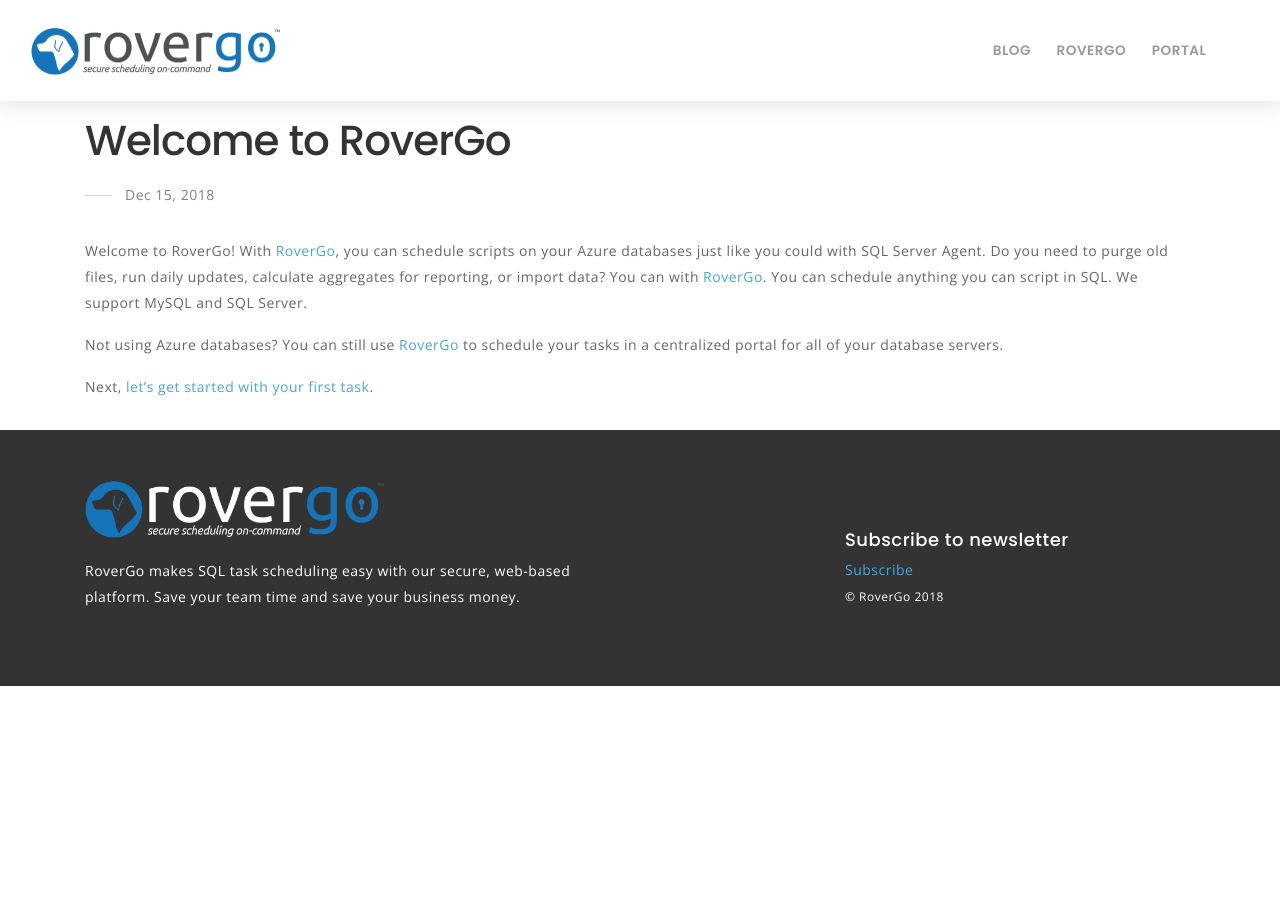
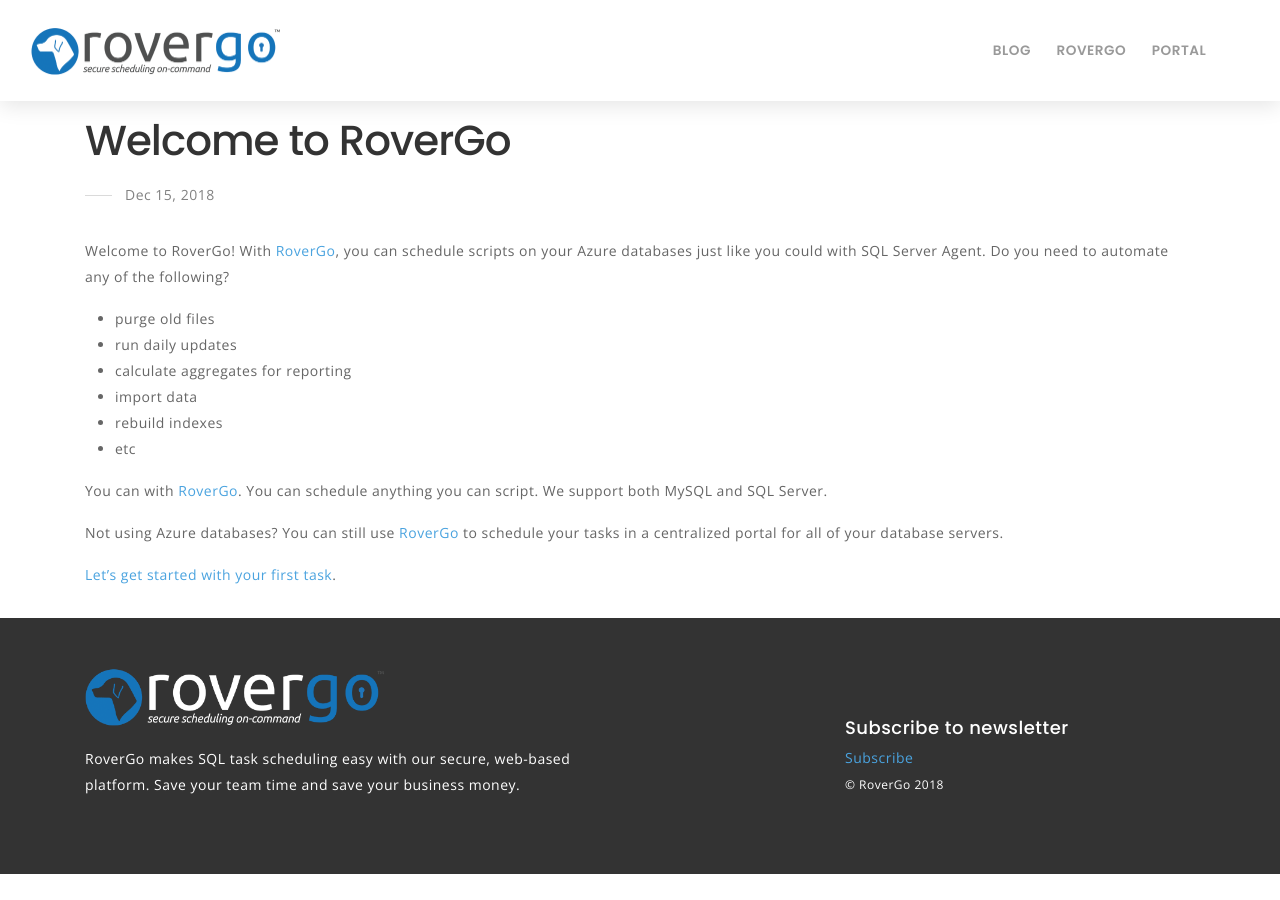
Before and after one commit to RoverGo/rovergo.github.io, a Jekyll site: the page built from _posts/2018-12-15-welcome-to-rovergo.md, in a window 1280 px wide. Built offline with Jekyll 4.4.1, drawn with Linux system fonts in a browser that asks for light colours; comment, search, counter and statistics services are not loaded.

Commit message:
cleaned up welcome post

```diff
--- a/_posts/2018-12-15-welcome-to-rovergo.md
+++ b/_posts/2018-12-15-welcome-to-rovergo.md
@@ -5,8 +5,17 @@ date:   2018-12-15
 categories: [rovergo, "getting started"]
 ---
 
-Welcome to RoverGo! With [RoverGo](https://rovergo.io/), you can schedule scripts on your Azure databases just like you could with SQL Server Agent. Do you need to purge old files, run daily updates, calculate aggregates for reporting, or import data? You can with [RoverGo](https://rovergo.io/). You can schedule anything you can script in SQL. We support MySQL and SQL Server.
+Welcome to RoverGo! With [RoverGo](https://rovergo.io/), you can schedule scripts on your Azure databases just like you could with SQL Server Agent. Do you need to automate any of the following?
+
+- purge old files
+- run daily updates
+- calculate aggregates for reporting
+- import data
+- rebuild indexes
+- etc
+
+You can with [RoverGo](https://rovergo.io/). You can schedule anything you can script. We support both MySQL and SQL Server.
 
 Not using Azure databases? You can still use [RoverGo](https://rovergo.io/) to schedule your tasks in a centralized portal for all of your database servers.
 
-Next, [let's get started with your first task](/getting-started).
+[Let's get started with your first task](/getting-started).
```
